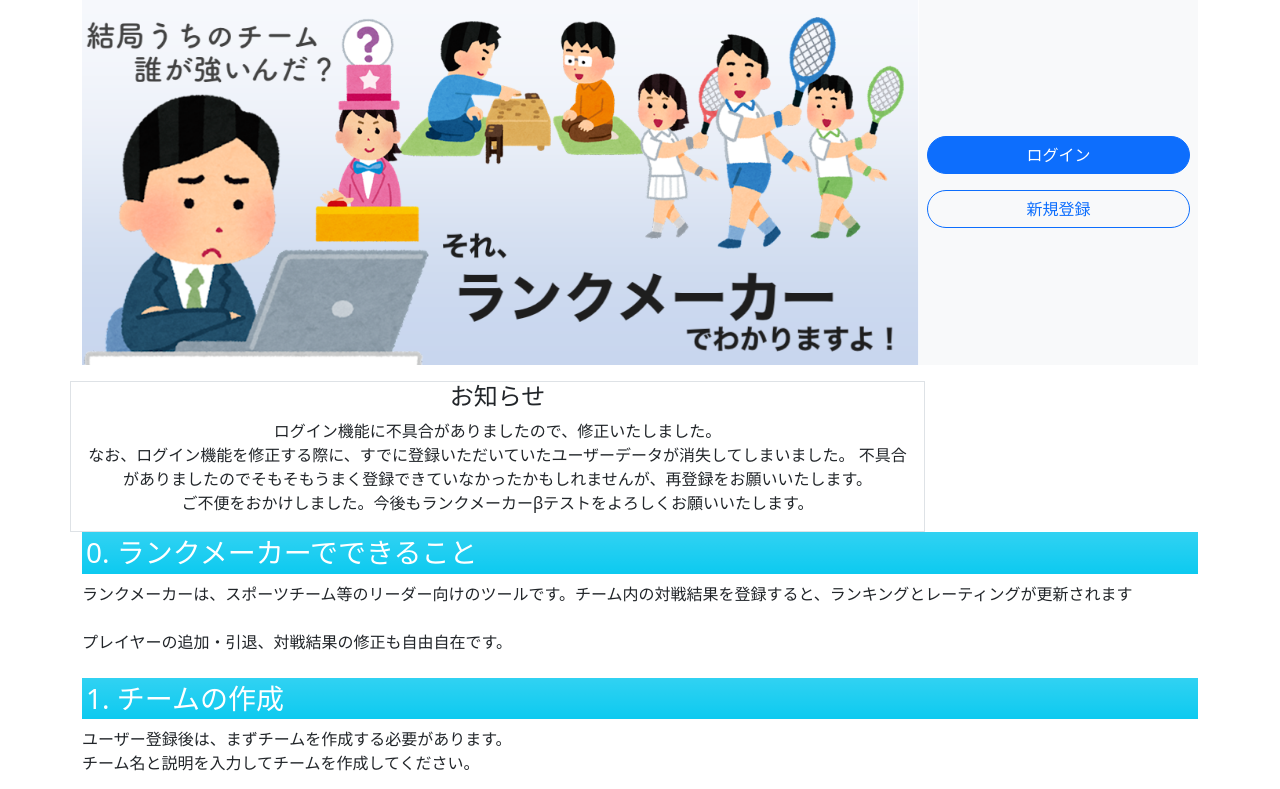
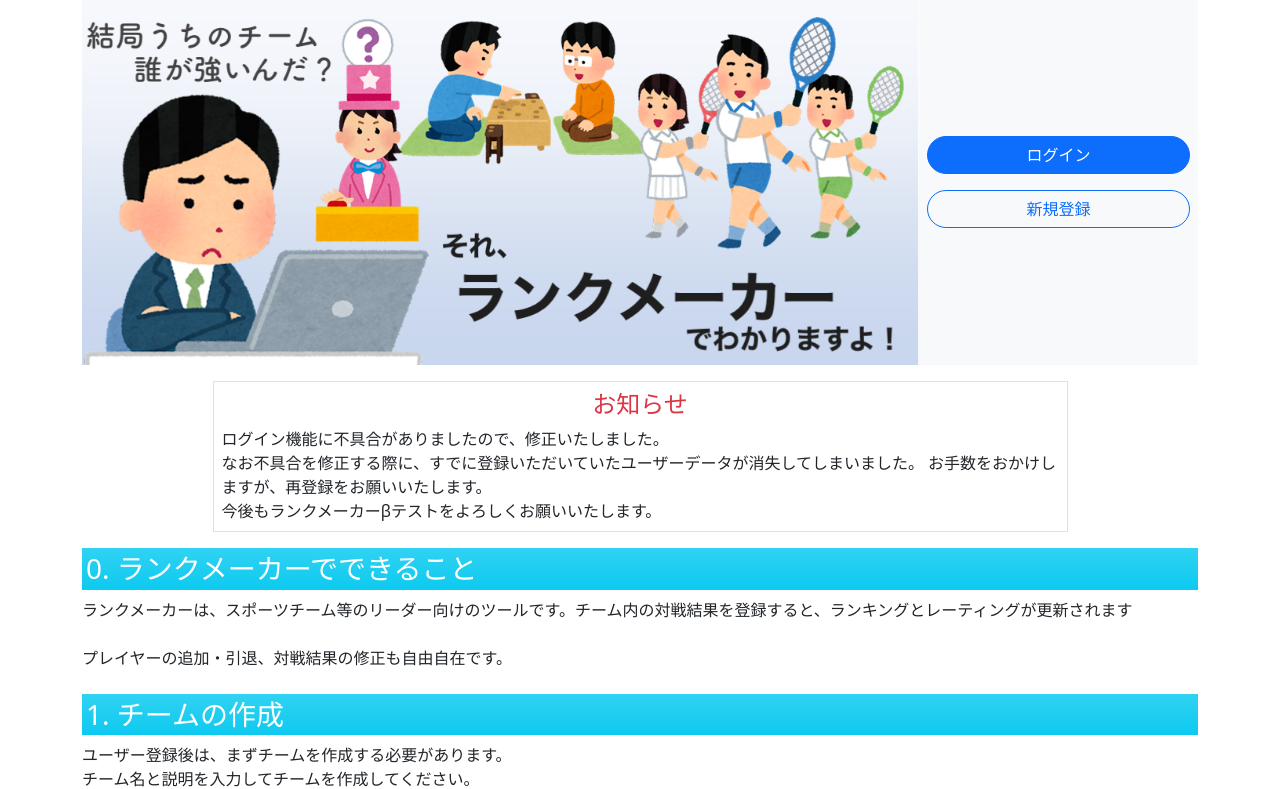
Before and after one commit to rufiyaaaa/rankmaker, a Django app: page / in a window 1280 px wide. Shown: the part 73-862 px from the top of the page. Run offline with Django 3.2, Linux system fonts and the light colour scheme; parts of the project's set-up code (start-up, migrations or seed data) failed here and were passed over; some libraries are stand-ins or nearby versions.

Commit message:
お知らせのデザインについて再修正

```diff
--- a/entrance/templates/entrance/index.html
+++ b/entrance/templates/entrance/index.html
@@ -22,14 +22,14 @@
     </div>
 </div>
 
-<div class="row">
-    <div class="col-sm-9 border text-center">
-        <h4 class="text-red">お知らせ</h4>
-        <p class="text-dark">
+<div class="row justify-content-center">
+    <div class="col-sm-9 border text-center mb-3 p-2">
+        <h4 class="text-danger">お知らせ</h4>
+        <p class="text-dark text-start mb-0">
             ログイン機能に不具合がありましたので、修正いたしました。<br>
-            なお、ログイン機能を修正する際に、すでに登録いただいていたユーザーデータが消失してしまいました。
-            不具合がありましたのでそもそもうまく登録できていなかったかもしれませんが、再登録をお願いいたします。<br>
-            ご不便をおかけしました。今後もランクメーカーβテストをよろしくお願いいたします。
+            なお不具合を修正する際に、すでに登録いただいていたユーザーデータが消失してしまいました。
+            お手数をおかけしますが、再登録をお願いいたします。<br>
+            今後もランクメーカーβテストをよろしくお願いいたします。
         </p>
     </div>
 </div>
```
